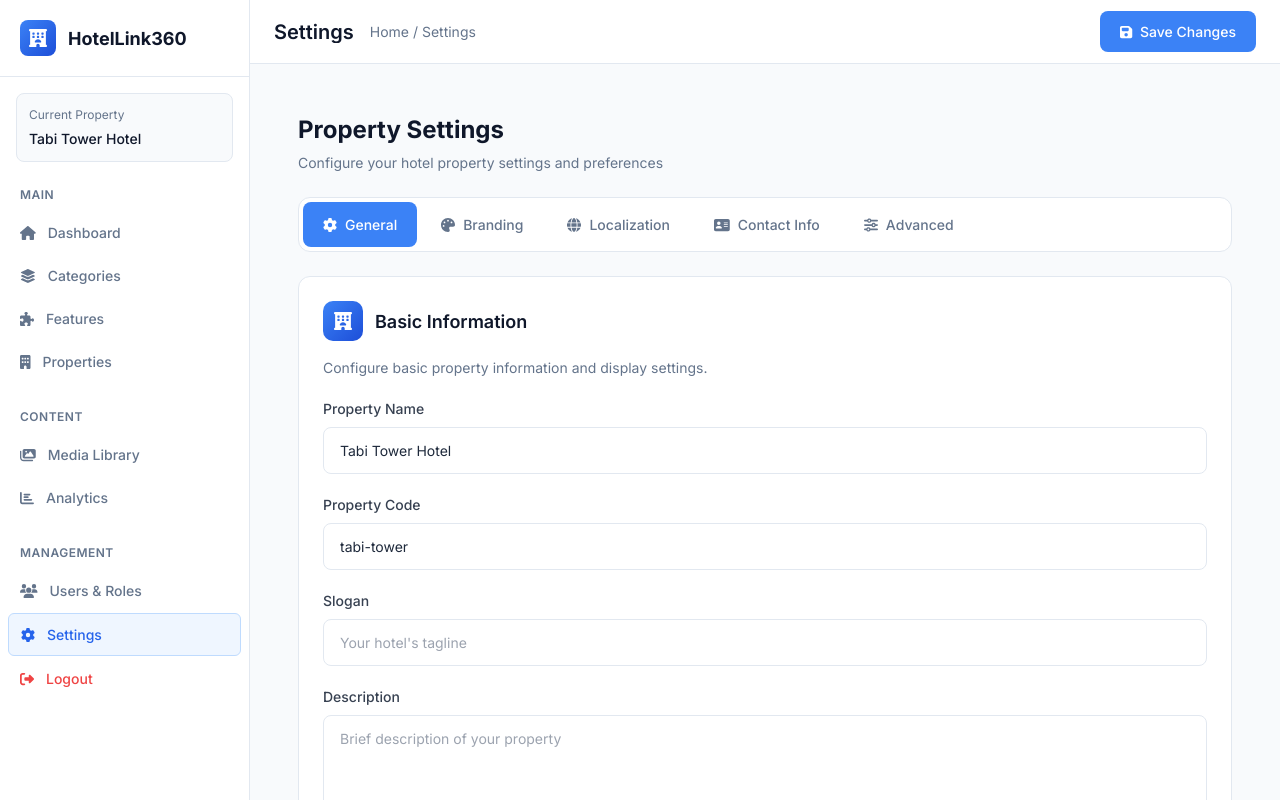
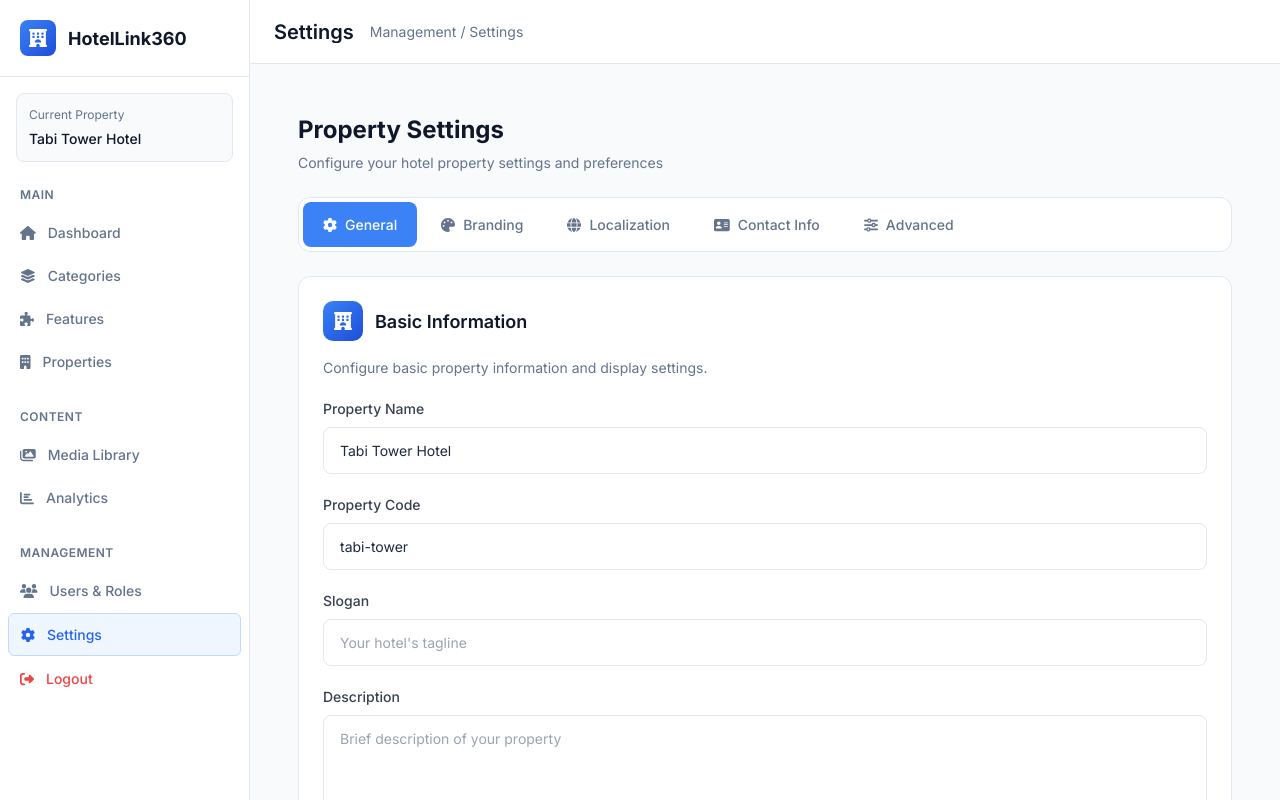
Before and after one commit to LeThanhDat7053/my-dashboard, a React (Vite) app: page /settings in a window 1280 px wide. Built offline with nearby package versions, Linux system fonts and the light colour scheme.

Commit message:
Delete button Save Change - Settings

```diff
--- a/src/layouts/MainLayout.tsx
+++ b/src/layouts/MainLayout.tsx
@@ -21,7 +21,7 @@ const MainLayout: React.FC<MainLayoutProps> = ({
   const getPageInfo = (pathname: string) => {
     switch (pathname) {
       case '/':
-        return { title: 'Dashboard', breadcrumb: 'Home / Dashboard' };
+        return { title: 'Dashboard', breadcrumb: 'Main / Dashboard' };
       case '/users':
         return { title: 'Users & Roles', breadcrumb: 'Management / Users & Roles' };
       case '/settings':
--- a/src/pages/Analytics.tsx
+++ b/src/pages/Analytics.tsx
@@ -209,7 +209,7 @@ const Analytics: React.FC = () => {
 
   return (
     <div className="analytics-page">
-      <div className="analytics-breadcrumb">Dashboard / Analytics</div>
+
 
       <div className="analytics-header">
         <div>
--- a/src/pages/Media.tsx
+++ b/src/pages/Media.tsx
@@ -150,7 +150,7 @@ export default function Media() {
   return (
     <div className="media-page">
       {/* Custom Header like Analytics */}
-      <div className="media-breadcrumb">Home / Media</div>
+
 
       <div className="media-header">
         <div>
--- a/src/pages/Settings.tsx
+++ b/src/pages/Settings.tsx
@@ -406,20 +406,6 @@ const Settings: React.FC = () => {
         </nav>
       </div>
 
-      {/* Header */}
-      <header className="settings-header-container">
-        <div className="settings-header-left">
-          <h1 className="settings-page-title">Settings</h1>
-          <div className="settings-breadcrumb">Home / Settings</div>
-        </div>
-
-        <div className="settings-header-right">
-          <button className="settings-btn-primary" onClick={saveAllSettings}>
-            <i className="fas fa-save"></i>
-            Save Changes
-          </button>
-        </div>
-      </header>
 
       {/* Success Message */}
       {showSuccessMessage && (
```
